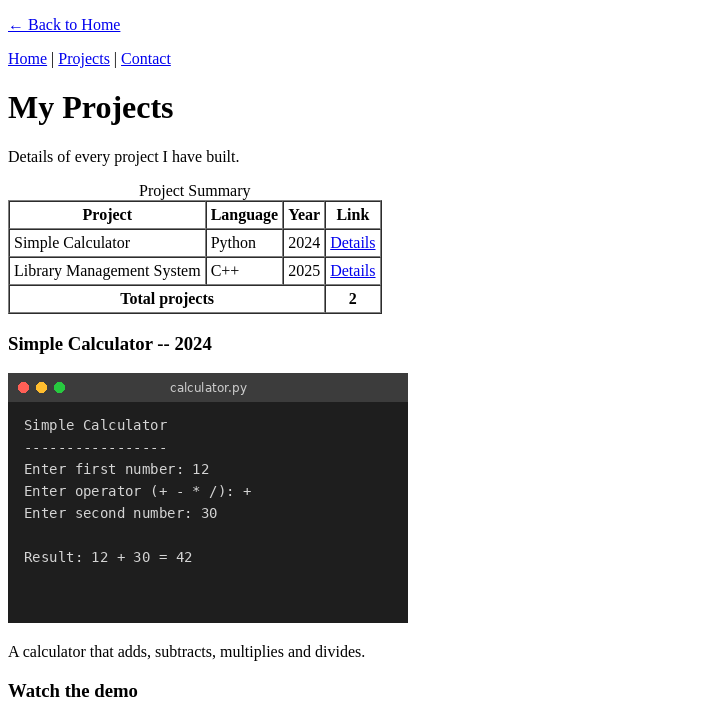
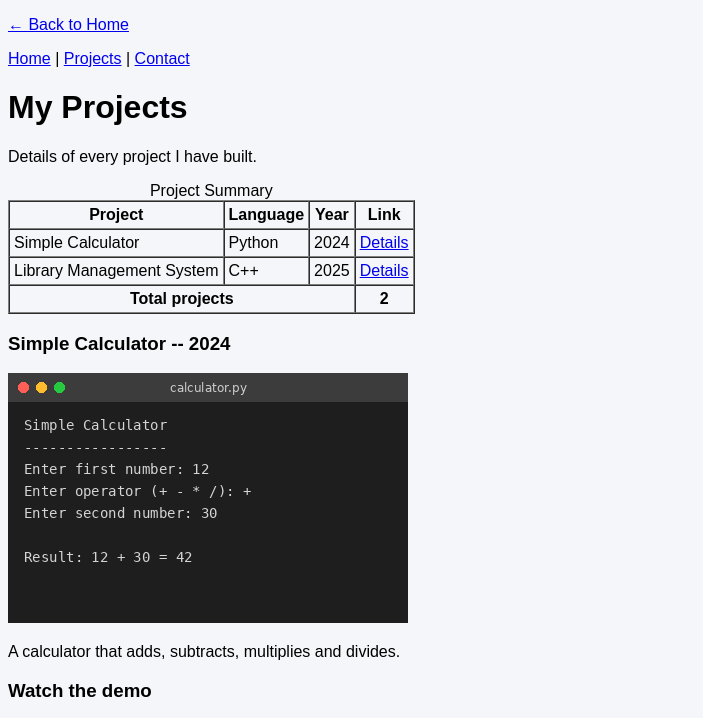
Before and after one commit to Alazar-w/Alazar-Portifolio, a plain HTML site: page projects.html in a window 1280 px wide. Shown: the top 718 px of the page, without its empty margins (0-703 px from the left). Drawn offline with Linux system fonts and the light colour scheme.

Commit message:
Lab 15 Part E: keep only the external stylesheet, linked from all three pages

```diff
--- a/css/style.css
+++ b/css/style.css
@@ -7,9 +7,3 @@ body {
     background-color: #f4f6f9;   /* very light grey-blue */
     font-family: Arial, sans-serif;
 }
-
-/*
-h1 {
-    color: orange;
-}
-*/
--- a/projects.html
+++ b/projects.html
@@ -10,6 +10,7 @@
     <meta name="author" content="Alazar Walle">
     <title>Projects | Alazar Walle</title>
     <link rel="icon" type="image/png" href="images/favicon.png">
+    <link rel="stylesheet" href="css/style.css">
 </head>
 
 <body>
```
Also changed, not shown: thank-you.html (+1 -0 lines).
